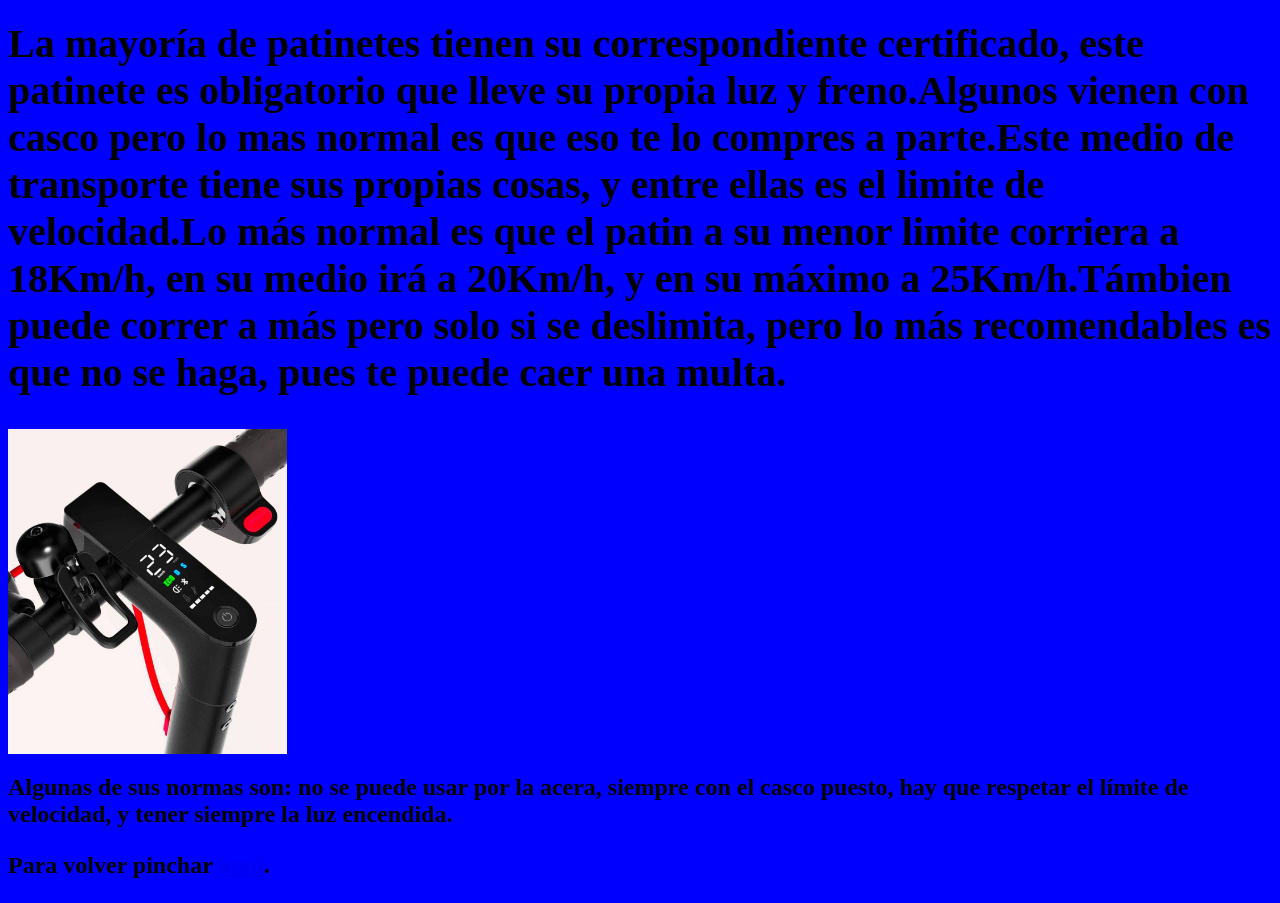
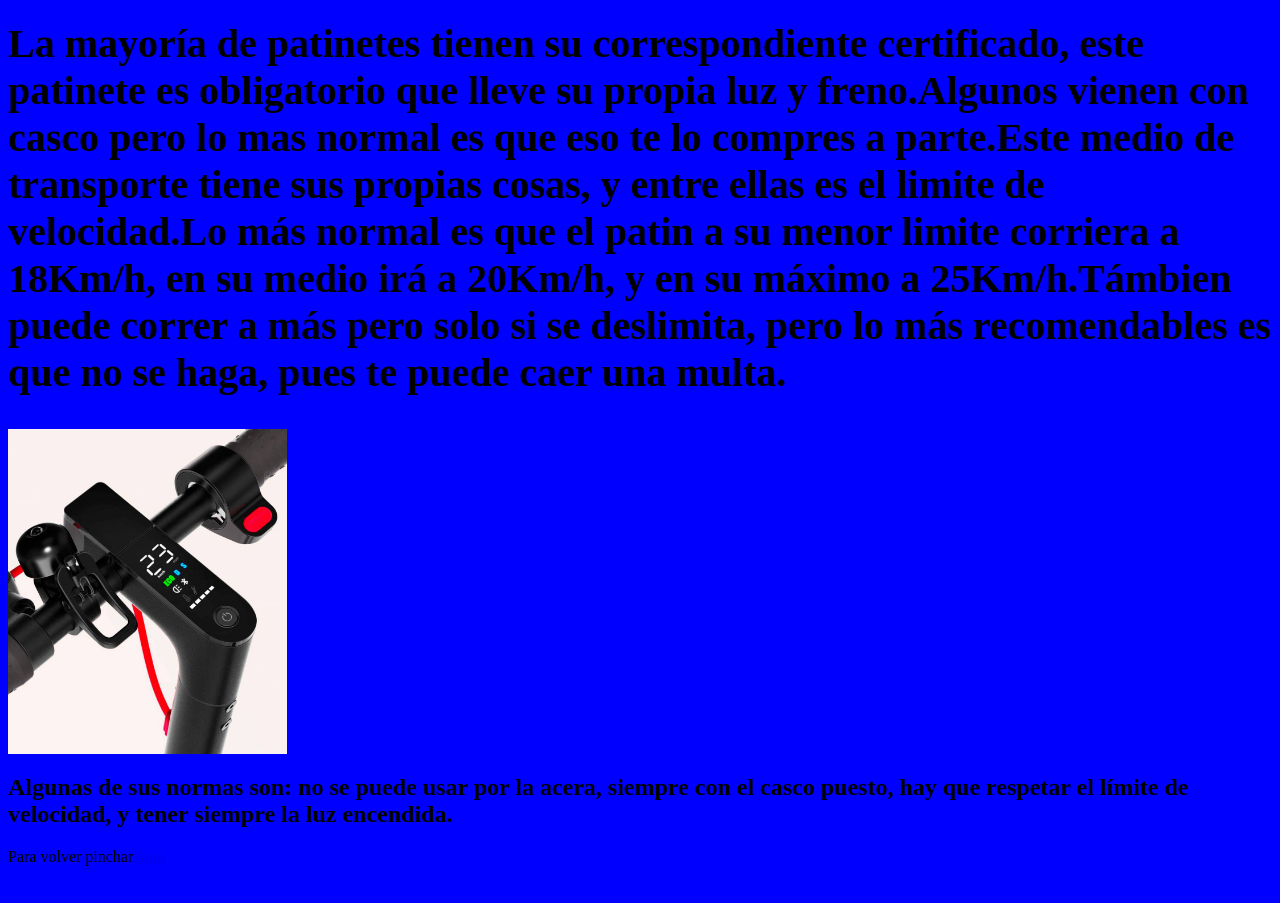
Before and after one commit to joseluisestradaruiz/joseluisestradaruiz.github.io, a plain HTML site: page pagina 2 joselu estrada.html in a window 1280 px wide. Shown: the part 97-1000 px from the top of the page. After the commit the page ends 979 px from the top, so only its background shows below. Drawn offline with Linux system fonts and the light colour scheme.

Commit message:
Add files via upload

```diff
--- a/pagina 2 joselu estrada.html
+++ b/pagina 2 joselu estrada.html
@@ -9,7 +9,7 @@
       <h1 align=center style="color:red; font-size:60px">LÍMITE DE VELOCIDAD Y NORMAS</h1>
 	  <h2 style="color:black; font-size:40px"> La mayoría de patinetes tienen su correspondiente certificado, este patinete es obligatorio que lleve su propia luz y freno.Algunos vienen con casco pero lo mas normal es que eso te lo compres a parte.Este medio de transporte tiene sus propias cosas, y entre ellas es el limite de velocidad.Lo más normal es que el patin a su menor limite corriera a 18Km/h, en su medio irá a 20Km/h, y en su máximo a 25Km/h.Támbien puede correr a más pero solo si se deslimita, pero lo más recomendables es que no se haga, pues te puede caer una multa.</h2>
  <img src="IMAGEN PATIN.jpg" with="400" height="325" alt="patinete.jpg">
-	  <h2 style=2color:black; font-size:40px"> Algunas de sus normas son: no se puede usar por la acera, siempre con el casco puesto, hay que respetar el límite de velocidad, y tener siempre la luz encendida.
-	  <p>Para volver pinchar <a href="index.html">aquí</a>.</p>
+	  <h2 style=2color:black; font-size:40px"> Algunas de sus normas son: no se puede usar por la acera, siempre con el casco puesto, hay que respetar el límite de velocidad, y tener siempre la luz encendida.</h2>
+	  <p>Para volver pinchar <a href="index.html">aquí</a></p>
     </body>
 </html>
```
